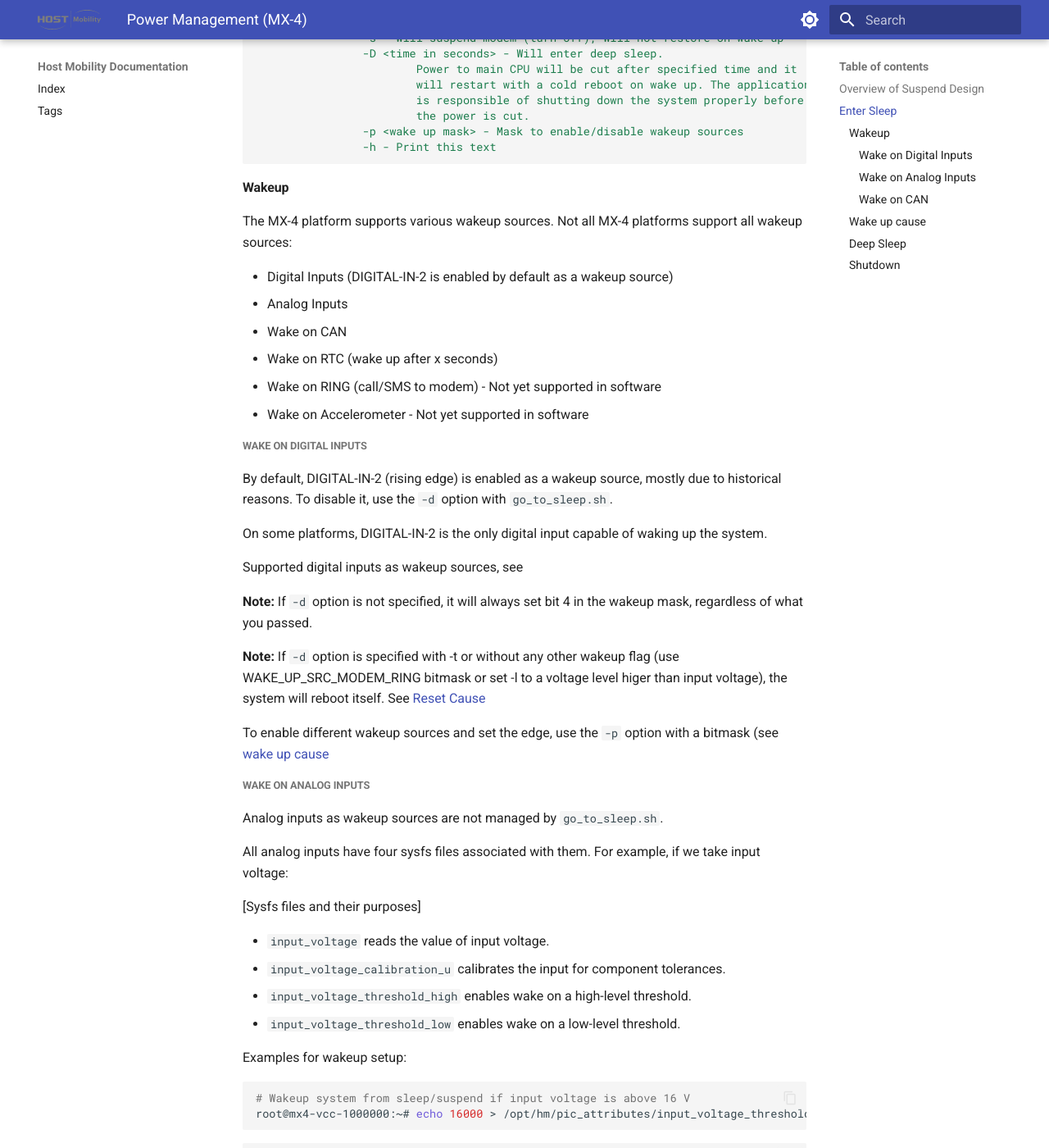
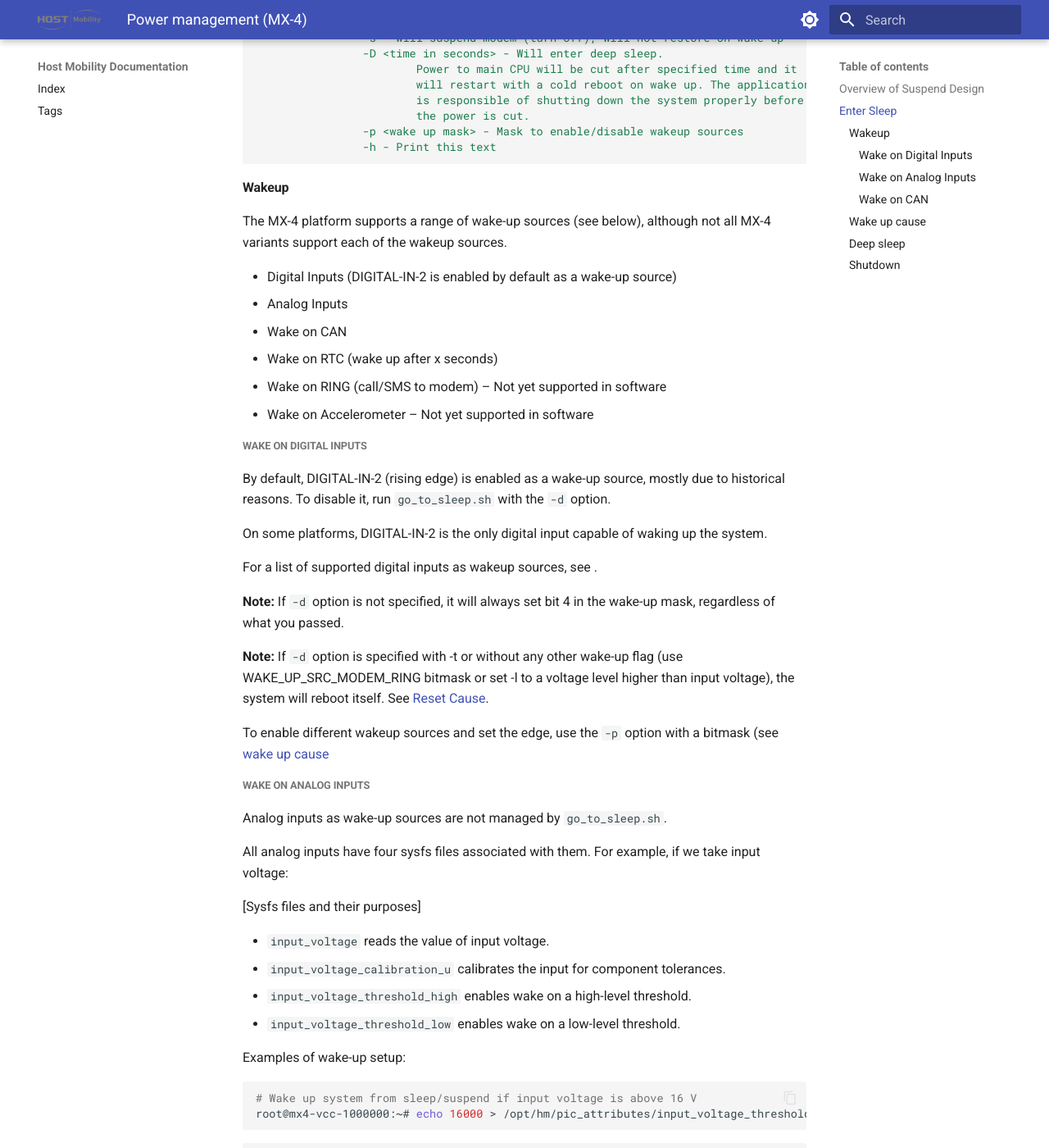
Before and after one commit to hostmobility/documentation, an MkDocs documentation site: the page built from docs/system/mx4/power_management.md, in a window 1280 px wide and 1400 px high, scrolled down 1150 px. Shown: the whole window at 82% size. Built offline with MkDocs 1.6.1 and Material for MkDocs 9.7.7, drawn with Linux system fonts in a browser that asks for light colours; some of the changed text lies outside the part shown.

````diff
--- a/docs/system/mx4/power_management.md
+++ b/docs/system/mx4/power_management.md
@@ -1,18 +1,18 @@
 ---
-title: Power Management (MX-4)
+title: Power management (MX-4)
 tags:
-  - Power Management
+  - Power management
   - MX-4
 ---
 
 ## Overview of Suspend Design
 
-The MX-4 platform consists of two CPUs:
+The MX-4 platform features two CPUs:
 
 - The main CPU runs Linux and user applications.
-- The co-CPU serves multiple purposes (PMIC, GPIO chip, analog inputs, hardware watchdog, etc.).
+- The co-CPU (or coprocessor) serves multiple purposes (PMIC, GPIO chip, analog inputs, hardware watchdog, etc.).
 
-The main CPU initiates sleep/suspend mode, while wakeup can be triggered by either CPU, depending on the wakeup source (see [Wakeup](#wakeup)).
+The main CPU initiates sleep/suspend mode, while wake-up can be triggered by either CPU, depending on the wake-up source (see [Wakeup](#wakeup)).
 
 During sleep/suspend mode:
 
@@ -20,12 +20,12 @@ During sleep/suspend mode:
 - The co-CPU runs on internal low-power RC (32 kHz) and performs cyclic sleep.
 - 3.3 V and 5 V power off, specific to different MX-4 platforms.
 
-**Warning:** Peripherals that lose power and need re-initialization after wakeup:
+**Warning:** The following peripherals lose power and need re-initialization after wakeup:
 
-- SD-card (Unmount before sleep, re-mounted on wakeup)
+- SD card (unmount before sleep, re-mount after wake-up)
 - Wifi
 - UARTS
-- CAN (T30 FR optional power on/off for CAN transceivers)
+- CAN (T30 FR can optionally power off/on the CAN transceivers)
 - Ethernet
 - Flexray
 
@@ -54,32 +54,32 @@ Usage: go_to_sleep.sh options (t:hdcCnsaD)
 
 #### Wakeup
 
-The MX-4 platform supports various wakeup sources. Not all MX-4 platforms support all wakeup sources:
+The MX-4 platform supports a range of wake-up sources (see below), although not all MX-4 variants support each of the wakeup sources.
 
-- Digital Inputs (DIGITAL-IN-2 is enabled by default as a wakeup source)
+- Digital Inputs (DIGITAL-IN-2 is enabled by default as a wake-up source)
 - Analog Inputs
 - Wake on CAN
 - Wake on RTC (wake up after x seconds)
-- Wake on RING (call/SMS to modem) - Not yet supported in software
-- Wake on Accelerometer - Not yet supported in software
+- Wake on RING (call/SMS to modem) – Not yet supported in software
+- Wake on Accelerometer – Not yet supported in software
 
 ##### Wake on Digital Inputs
 
-By default, DIGITAL-IN-2 (rising edge) is enabled as a wakeup source, mostly due to historical reasons. To disable it, use the `-d` option with `go_to_sleep.sh`.
+By default, DIGITAL-IN-2 (rising edge) is enabled as a wake-up source, mostly due to historical reasons. To disable it, run `go_to_sleep.sh` with the `-d` option.
 
 On some platforms, DIGITAL-IN-2 is the only digital input capable of waking up the system.
 
-Supported digital inputs as wakeup sources, see [](../interfaces/mx4/digital_io.md#list-of-ios)
+For a list of supported digital inputs as wakeup sources, see [](../interfaces/mx4/digital_io.md#list-of-ios).
 
-**Note:** If `-d` option is not specified, it will always set bit 4 in the wakeup mask, regardless of what you passed.
+**Note:** If `-d` option is not specified, it will always set bit 4 in the wake-up mask, regardless of what you passed.
 
-**Note:** If `-d` option is specified with -t or without any other wakeup flag (use WAKE_UP_SRC_MODEM_RING bitmask or set -l to a voltage level higer than input voltage), the system will reboot itself. See [Reset Cause](reset_cause.md)
+**Note:** If `-d` option is specified with -t or without any other wake-up flag (use WAKE_UP_SRC_MODEM_RING bitmask or set -l to a voltage level higher than input voltage), the system will reboot itself. See [Reset Cause](reset_cause.md).
 
 To enable different wakeup sources and set the edge, use the `-p` option with a bitmask (see [wake up cause](wake_up_cause.md)
 
 ##### Wake on Analog Inputs
 
-Analog inputs as wakeup sources are not managed by `go_to_sleep.sh`.
+Analog inputs as wake-up sources are not managed by `go_to_sleep.sh`.
 
 All analog inputs have four sysfs files associated with them. For example, if we take input voltage:
 
@@ -90,38 +90,38 @@ All analog inputs have four sysfs files associated with them. For example, if we
 - `input_voltage_threshold_high` enables wake on a high-level threshold.
 - `input_voltage_threshold_low` enables wake on a low-level threshold.
 
-Examples for wakeup setup:
+Examples of wake-up setup:
 
 ```bash
-# Wakeup system from sleep/suspend if input voltage is above 16 V
+# Wake up system from sleep/suspend if input voltage is above 16 V
 root@mx4-vcc-1000000:~# echo 16000 > /opt/hm/pic_attributes/input_voltage_threshold_high
 ```
 
 ```bash
-# Wakeup system from sleep/suspend if input voltage is below 12 V
+# Wake up system from sleep/suspend if input voltage is below 12 V
 root@mx4-vcc-1000000:~# echo 12000 > /opt/hm/pic_attributes/input_voltage_threshold_low
 ```
 
 ```bash
-# Wakeup system from sleep/suspend if input voltage is in the range of 12-16 V
+# Wake up system from sleep/suspend if input voltage is in the range of 12-16 V
 root@mx4-vcc-1000000:~# echo 16000 > /opt/hm/pic_attributes/input_voltage_threshold_high
 root@mx4-vcc-1000000:~# echo 12000 > /opt/hm/pic_attributes/input_voltage_threshold_low
 ```
 
 ```bash
-# Write 0 to both threshold files to disable that specific input as wakeup source
+# Write 0 to both threshold files to disable that specific input as a wake-up source
 root@mx4-vcc-1000000:~# echo 0 > /opt/hm/pic_attributes/input_voltage_threshold_high
 root@mx4-vcc-1000000:~# echo 0 > /opt/hm/pic_attributes/input_voltage_threshold_low
 ```
-User setup for analog wakeup sources is required before calling `go_to_sleep.sh`. See [Enter sleep](#enter-sleep).
+User setup for analog wake-up sources is required before calling `go_to_sleep.sh`. See [Enter sleep](#enter-sleep).
 
 ##### Wake on CAN
 
 Wake on CAN isn't supported on all MX-4 platforms. Contact Host Mobility support for compatibility information.
 
-Enable Wake on CAN by passing `-c` to `go_to_sleep.sh` (see [Enter sleep](#enter-sleep)). However, before doing this, specific CAN buses should be enabled as wakeup sources.
+Enable Wake on CAN by passing `-c` to `go_to_sleep.sh` (see [Enter sleep](#enter-sleep)). However, before doing this, specific CAN buses should be enabled as wake-up sources.
 
-By default, all CAN buses will trigger a wakeup if there is traffic on them and `-c` is passed to `go_to_sleep.sh`. For T30 FR it is possible to wake up on single specific CAN frame(`can-xcvr`).
+By default, all CAN buses will trigger a wakeup if there is traffic on them and `-c` is passed to `go_to_sleep.sh`. For T30 FR it is possible to wake up on single specific CAN frame (`can-xcvr`).
 
 GPIOs are used to set this up:
 
@@ -135,7 +135,7 @@ root@mx4-vcc-1000000:~# cat /sys/kernel/debug/gpio | grep -i wakeup
  gpio-63  (P179 - CAN5-WAKEUP  ) out lo
 ```
 
-To disable wakeup for a specific bus, write a 1 to that GPIO's value.
+To disable wake-up for a specific bus, write a 1 to that GPIO's value.
 
 ```bash
 # Disable wakeup on CAN0
@@ -147,15 +147,15 @@ root@mx4-vcc-1000000:~# echo 1 > /sys/class/gpio/gpio58/value
 
 Read which signal that made the platform to wake up. See [wake up cause](wake_up_cause.md).
 
-### Deep Sleep
+### Deep sleep
 
-Deep sleep mode puts the co-CPU to sleep while cutting the power rail to the main CPU. Upon wakeup, a cold reboot occurs instead of a fast resume, trading off for lower consumption during the suspended state.
+Deep sleep mode puts the coprocessor to sleep while cutting the power rail to the main CPU. Upon wakeup, a cold reboot occurs instead of a fast resume, trading off for lower consumption during the suspended state.
 
-Wakeup sources available from deep sleep vary across different platforms.
+Wake-up sources available from deep sleep vary across different platforms.
 
 Enter deep sleep by passing the `-D` option to `go_to_sleep.sh`. See [Enter sleep](#enter-sleep).
 
-**Note:** CT and CT GL does not support Deep Sleep
+**Note:** CT and CT GL do not support Deep sleep
 
 ### Shutdown
 
````
Also changed, not shown: other parts of docs/system/mx4/power_management.md (+1 -1 lines), docs/system/hmx/power_management.md (+4 -4 lines), docs/system/mxv/power_management.md (+4 -4 lines), docs/system/power_management.md (+7 -7 lines).
